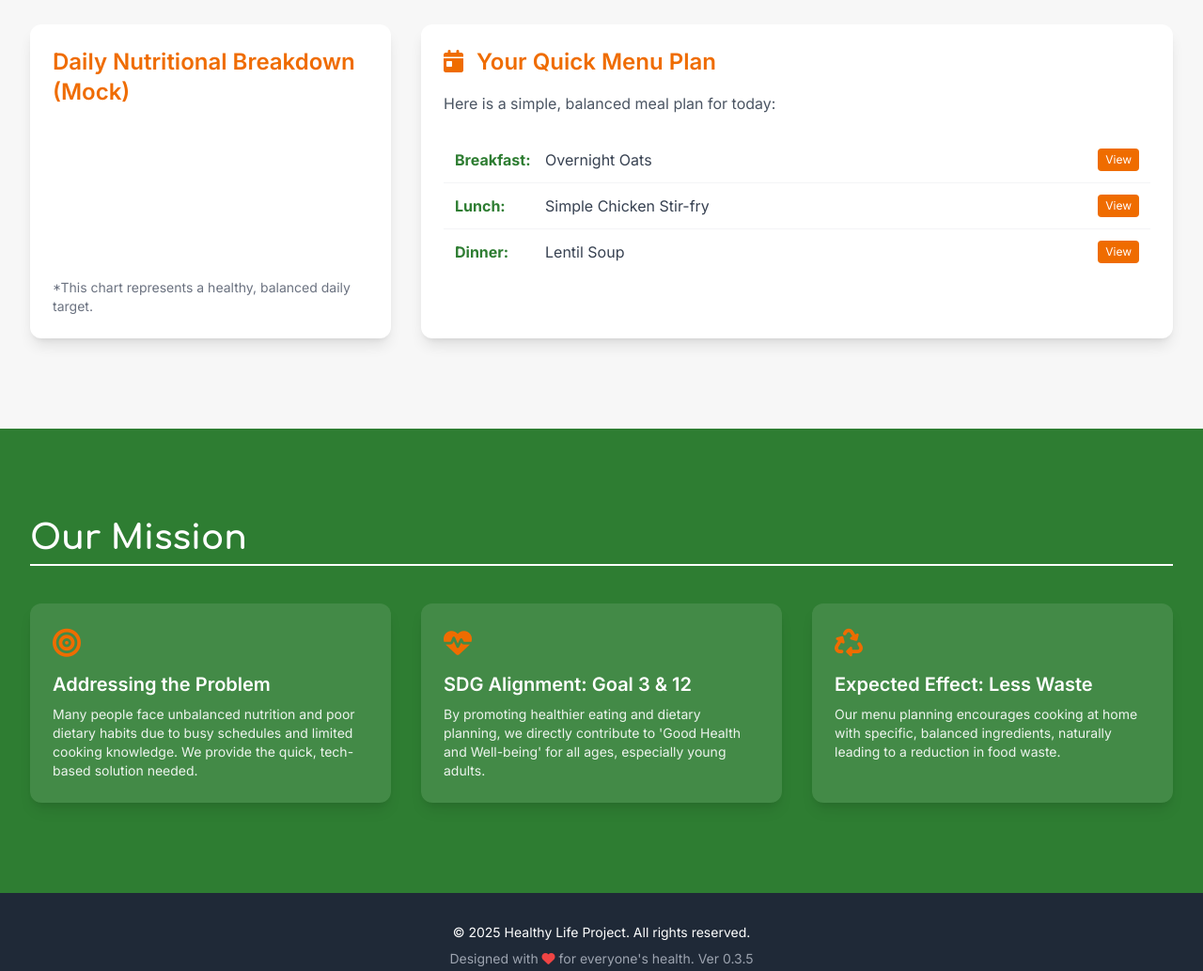
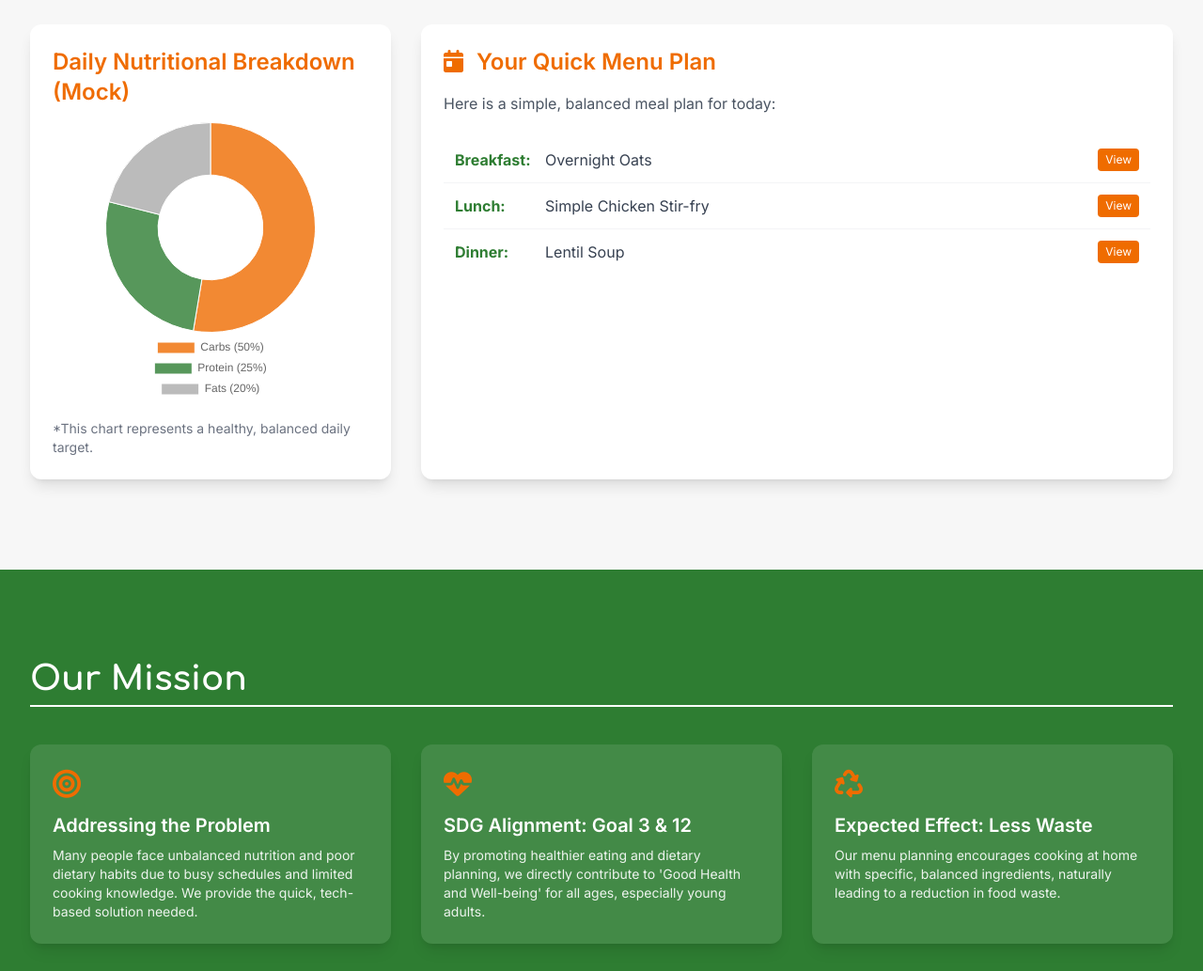
Before and after one commit to Yuka0203/HL, a plain HTML site: page index.html in a window 1280 px wide. Shown: the part 3720-4753 px from the top of the page at 94% size. Drawn offline with nearby package versions, Linux system fonts and the light colour scheme.

Commit message:
Update index.html

```diff
--- a/index.html
+++ b/index.html
@@ -270,7 +270,7 @@
     <footer class="bg-gray-800 text-white py-8">
         <div class="max-w-7xl mx-auto px-4 sm:px-6 lg:px-8 text-center text-sm">
             <p>&copy; 2025 Healthy Life Project. All rights reserved.</p>
-            <p class="mt-2 text-gray-400">Designed with <i class="fa-solid fa-heart text-red-500"></i> for everyone's health. Ver 0.3.5</p>
+            <p class="mt-2 text-gray-400">Designed with <i class="fa-solid fa-heart text-red-500"></i> for everyone's health. Ver 0.3.6</p>
         </div>
     </footer>
 
@@ -513,11 +513,6 @@
     }
 
 
-
-
-
-
-
         // 2. ゴールに応じたPFCバランス（炭水化物/タンパク質/脂質）の定義
 // --- DATA: goalSettings と recipes は既存のものを使用 ---
 const goalSettings = {
@@ -566,31 +561,52 @@ const goalSettings = {
 let nutritionChart; // チャートのインスタンス保持用
 
 
-// 1. 【エラー解消】初期化関数を定義
 function initializeNutritionChart() {
-    // 起動時はデフォルトの "balanced" でチャートを表示
-    const defaultGoal = "balanced";
-    const setting = goalSettings[defaultGoal];
-    updateChart(setting.ratio, 2000);
+    // セレクトボックスの現在の値を取得してチャートを更新
+    const goalSelect = document.getElementById('health-goal');
+    const currentGoal = goalSelect ? goalSelect.value : 'balanced';
+    updateChart(currentGoal);
 }
 
+
+
+
 // 2. チャート更新関数
-function updateChart(ratios, tdee) {
+function updateChart(goal) {
     const canvas = document.getElementById('nutritionChart');
     if (!canvas) return; // キャンバスがない場合はスキップ
 
     const ctx = canvas.getContext('2d');
 
+// --- エラー対策: goal が 'all' の場合や、データがない場合の予備設定 ---
+    let setting = goalSettings[goal];
+
+    // もし goalSettings[goal] が存在しない、または chartData がない場合は 'balanced' を使う
+    if (!setting || !setting.chartData) {
+        setting = goalSettings['balanced'];
+    }
+
+    // データ抽出 (Protein, Carbs, Fats, Fiber の順)
+    // 安全に数値を取り出すために ratios を作成
+    const p = setting.chartData[0]; // Protein
+    const c = setting.chartData[1]; // Carbs
+    const f = setting.chartData[2]; // Fats
+
+
     if (nutritionChart) {
         nutritionChart.destroy();
     }
 
+    if (typeof Chart === 'undefined') return;
+
+
+
     nutritionChart = new Chart(ctx, {
         type: 'doughnut',
         data: {
-            labels: [`Carbs (${ratios[0]}%)`, `Protein (${ratios[1]}%)`, `Fats (${ratios[2]}%)`],
+            labels: [`Carbs (${c}%)`, `Protein (${p}%)`, `Fats (${f}%)`],
             datasets: [{
-                data: ratios,
+                data: [c, p, f],
                 backgroundColor: ['rgba(239, 108, 0, 0.8)', 'rgba(46, 125, 50, 0.8)', 'rgba(170, 170, 170, 0.8)'],
                 borderWidth: 1
             }]
@@ -599,7 +615,7 @@ function updateChart(ratios, tdee) {
             responsive: true,
             maintainAspectRatio: false,
             plugins: {
-                legend: { position: 'top' }
+                legend: { position: 'bottom' }
             }
         }
     });
```
